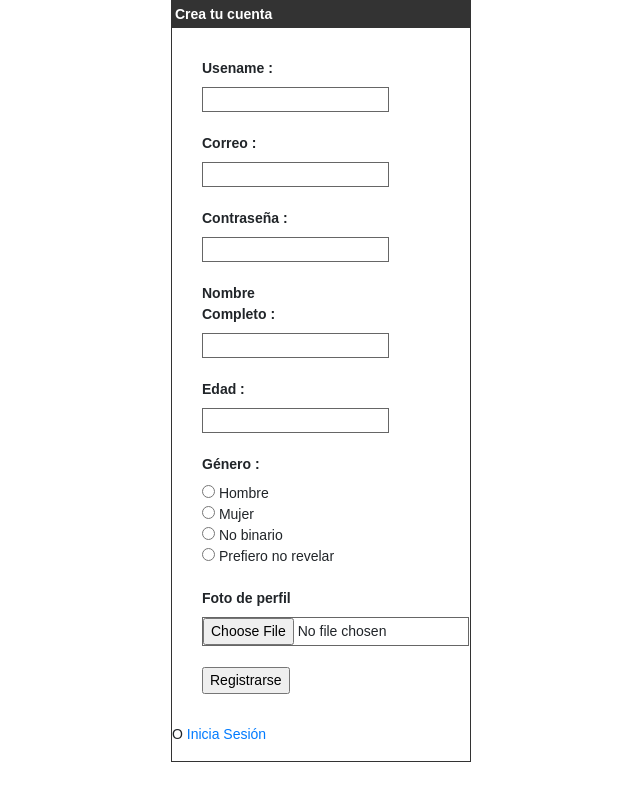
After one commit to AntonyMorar/SitiosTuristicos, a PHP site: page /register.php in a window 1280 px wide. The commit adds this page. Shown: the whole page, without its empty margins (319-959 px from the left). Run offline with PHP 8.4, Linux system fonts and the light colour scheme; data that the repository does not hold is empty.

Commit message:
:spakrles: Final proyect structure

```diff
--- a/config/session.php
+++ b/config/session.php
@@ -4,7 +4,7 @@
 
    $user_check = $_SESSION['login_user'];
 
-   $ses_sql = mysqli_query($db,"select username from pf_usuarios where username = '$user_check' ");
+   $ses_sql = mysqli_query($db,"select username from pf_usuarios where idUsuario = '$user_check' ");
 
    $row = mysqli_fetch_array($ses_sql,MYSQLI_ASSOC);
 
--- /dev/null
+++ b/controllers/registerController.php
@@ -0,0 +1,3 @@
+<?php
+
+?>
--- /dev/null
+++ b/register.php
@@ -0,0 +1,63 @@
+<!DOCTYPE html>
+<html lang="es">
+
+<head>
+    <?php include("templates/headTags.php");?>
+    <style type = "text/css">
+         body {
+            font-family:Arial, Helvetica, sans-serif;
+            font-size:14px;
+         }
+         label {
+            font-weight:bold;
+            width:100px;
+            font-size:14px;
+         }
+         .box {
+            border:#666666 solid 1px;
+         }
+      </style>
+</head>
+
+<body>
+    <div id="root">
+      <div align = "center">
+         <div style = "width:300px; border: solid 1px #333333; " align = "left">
+            <div style = "background-color:#333333; color:#FFFFFF; padding:3px;"><b>Crea tu cuenta</b></div>
+
+            <div style = "margin:30px">
+
+               <form action ="" method = "post">
+                    <label>Usename  :</label><input type = "text" name = "username" class = "box"/><br /><br />
+                    <label>Correo  :</label><input type = "email" name = "email" class = "box"/><br /><br />
+                    <label>Contraseña  :</label><input type = "password" name = "password" class = "box" /><br/><br />
+                    <label>Nombre Completo  :</label><input type = "text" name = "name" class = "box"/><br /><br />
+                    <label>Edad  :</label><input type = "number" name = "age" class = "box" /><br/><br />
+                    <label>Género  :</label><br/>
+                    <input type = "radio" name = "gender" class = "box" value="male"/> Hombre<br/>
+                    <input type="radio" name="gender"class = "box"  value="female"> Mujer<br/>
+                    <input type="radio" name="gender"class = "box"  value="noBinary"> No binario<br/>
+                    <input type="radio" name="gender"class = "box"  value="noDisclose"> Prefiero no revelar<br/><br/>
+                    <label>Foto de perfil</label><input type = "file" name = "profilePic" class = "box"/><br /><br />
+                    <input type = "submit" value = "Registrarse"/><br />
+               </form>
+
+               <div style = "font-size:11px; color:#cc0000; margin-top:10px"><?php echo $error; ?></div>
+
+            </div>
+
+            <p>O <a href="login.php">Inicia Sesión</a></p>
+
+         </div>
+
+      </div>
+    </div>
+
+    <!--===============================================================================================-->
+    <script src="https://code.jquery.com/jquery-3.4.1.min.js"></script>
+    <script src="https://code.jquery.com/jquery-migrate-3.1.0.js"></script>
+    <!--===============================================================================================-->
+    <script src="src/js/moment.min.js"></script>
+</body>
+
+</html>
```
Also changed, not shown: controllers/loginController.php (+9 -16 lines), login.php (+11 -9 lines), src/js/loginPost.js (added, +30 -0 lines).
